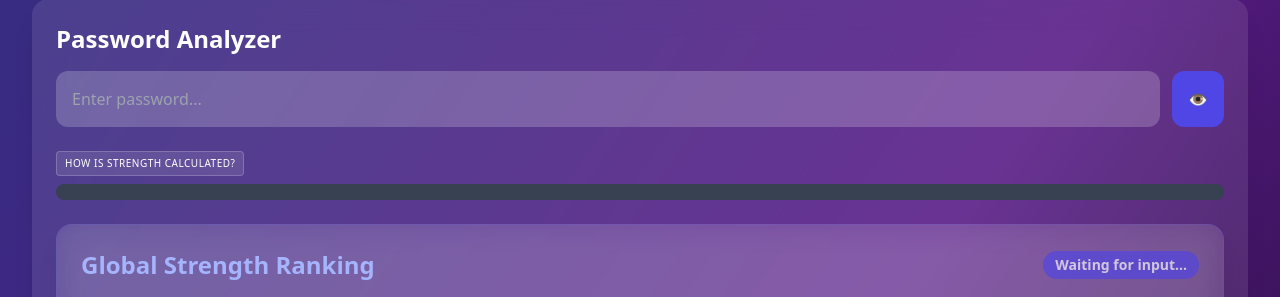
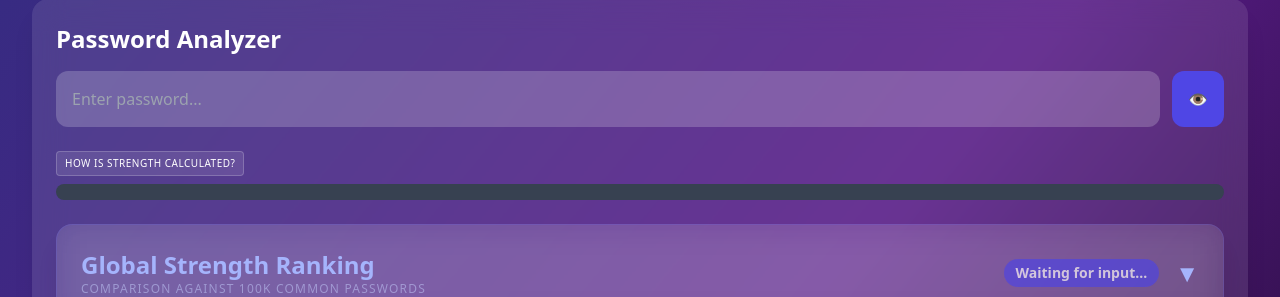
Before and after one commit to the-amazing-atharva/Password-Strength-Analyzer, a Flask app: page / in a window 1280 px wide. Shown: the part 251-548 px from the top of the page. Run offline with Flask 3, Linux system fonts and the light colour scheme; some libraries are stand-ins or nearby versions.

Commit message:
toggle line graph

```diff
--- a/static/script.js
+++ b/static/script.js
@@ -10,6 +10,46 @@ function toggleBenchmark() {
 
     // Crucial: Refresh/re-render the chart if it exists
     // to prevent it from having zero width/height
+    if (entropyChart) {
+      entropyChart.resize();
+      entropyChart.update();
+    }
+  } else {
+    content.classList.add("hidden");
+    arrow.style.transform = "rotate(0deg)";
+  }
+}
+
+function toggleRanking() {
+  const content = document.getElementById("rankingContent");
+  const arrow = document.getElementById("rankingArrow");
+
+  const isHidden = content.classList.contains("hidden");
+
+  if (isHidden) {
+    content.classList.remove("hidden");
+    arrow.style.transform = "rotate(180deg)";
+
+    // Refresh the chart dimensions so it fills the container properly
+    if (rankingChart) {
+      rankingChart.resize();
+      rankingChart.update();
+    }
+  } else {
+    content.classList.add("hidden");
+    arrow.style.transform = "rotate(0deg)";
+  }
+}
+
+// Ensure toggleBenchmark remains as well
+function toggleBenchmark() {
+  const content = document.getElementById("benchmarkContent");
+  const arrow = document.getElementById("benchmarkArrow");
+  const isHidden = content.classList.contains("hidden");
+
+  if (isHidden) {
+    content.classList.remove("hidden");
+    arrow.style.transform = "rotate(180deg)";
     if (entropyChart) {
       entropyChart.resize();
       entropyChart.update();
--- a/templates/index.html
+++ b/templates/index.html
@@ -6,6 +6,21 @@
     <script src="https://cdn.tailwindcss.com"></script>
     <script src="https://cdn.jsdelivr.net/npm/chart.js"></script>
     <script defer src="/static/script.js"></script>
+    <style>
+      @keyframes fadeIn {
+        from {
+          opacity: 0;
+          transform: translateY(-10px);
+        }
+        to {
+          opacity: 1;
+          transform: translateY(0);
+        }
+      }
+      .animate-fadeIn {
+        animation: fadeIn 0.4s ease-out forwards;
+      }
+    </style>
   </head>
 
   <body
@@ -168,24 +183,46 @@
         <div
           class="bg-white/10 backdrop-blur-lg rounded-2xl p-6 shadow-xl mb-10 border border-indigo-500/20"
         >
-          <div class="flex justify-between items-center mb-4">
+          <button
+            onclick="toggleRanking()"
+            class="w-full flex justify-between items-center group focus:outline-none"
+          >
+            <div class="text-left">
               <h2 class="text-2xl font-semibold text-indigo-300">
                 Global Strength Ranking
               </h2>
+              <p
+                id="rankingSubtitle"
+                class="text-xs text-indigo-200/50 uppercase tracking-widest"
+              >
+                Comparison against 100k common passwords
+              </p>
+            </div>
+            <div class="flex items-center gap-4">
               <span
                 id="percentileTag"
                 class="px-3 py-1 bg-indigo-600 rounded-full text-sm font-bold animate-pulse"
               >
                 Waiting for input...
               </span>
+              <span
+                id="rankingArrow"
+                class="text-2xl transition-transform duration-300 transform rotate-0 text-indigo-300 group-hover:scale-125"
+              >
+                ▼
+              </span>
             </div>
+          </button>
+
+          <div id="rankingContent" class="hidden mt-6 animate-fadeIn">
             <div class="h-64">
               <canvas id="rankingChart"></canvas>
             </div>
             <p class="text-xs text-center mt-4 text-white/40">
-            Line represents the density of the 100k most common passwords. Your
-            position is marked by the point.
+              Line represents the density of the 100k most common passwords.
+              Your position is marked by the point.
             </p>
+          </div>
         </div>
       </div>
 
```
Lines whose indentation alone changed are shown as unchanged.
